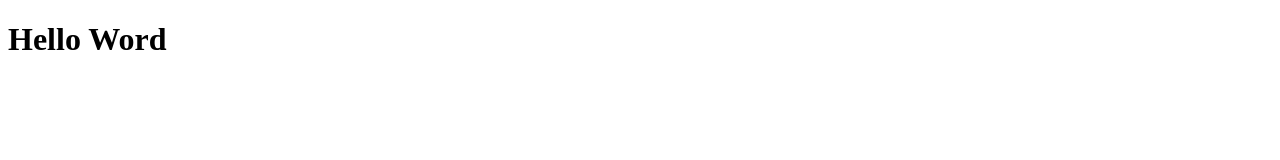
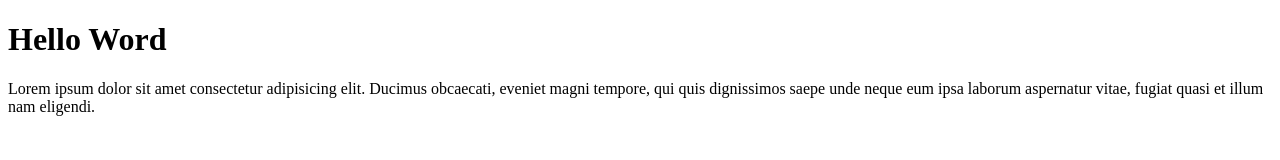
Before and after one commit to baydhowi15/web-git-test, a plain HTML site: page index.html in a window 1280 px wide. Drawn offline with Linux system fonts and the light colour scheme.

Commit message:
menambahkan paragraf

```diff
--- a/index.html
+++ b/index.html
@@ -7,5 +7,10 @@
   </head>
   <body>
     <h1>Hello Word</h1>
+    <p>
+      Lorem ipsum dolor sit amet consectetur adipisicing elit. Ducimus
+      obcaecati, eveniet magni tempore, qui quis dignissimos saepe unde neque
+      eum ipsa laborum aspernatur vitae, fugiat quasi et illum nam eligendi.
+    </p>
   </body>
 </html>
```
